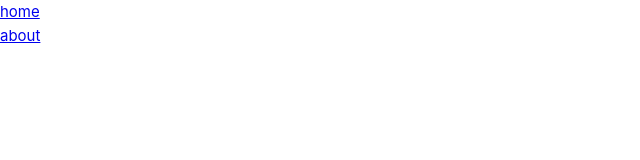
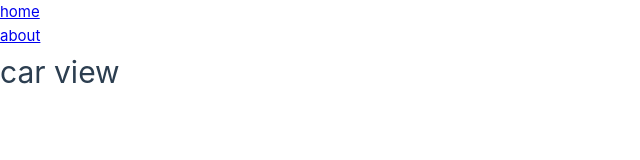
Before and after one commit to ZheerBarzan/Vue-routing, a Vue app: page /cars/1 in a window 1280 px wide. Before the commit this address had no page. Shown: the top 160 px of the page, without its empty margins (0-640 px from the left). Built offline with nearby package versions, Linux system fonts and the light colour scheme.

Commit message:
now every route has its own vue

```diff
--- a/src/router/index.js
+++ b/src/router/index.js
@@ -1,6 +1,7 @@
 import { createRouter , createWebHistory} from "vue-router";
 import Home from "../views/Home.vue";
-import About from "../views/About.vue"
+import About from "../views/About.vue";
+import CarView from "../views/CarView.vue"
 
 const router = createRouter({
 history: createWebHistory(import.meta.env.BASE_URL),
@@ -14,6 +15,11 @@ routes:[
         path: '/about',
         name:"about",
         component: About
+    },
+    {
+        path: "/cars/:id",
+        name: "car",
+        component: CarView,
     }
 ]
 })
--- /dev/null
+++ b/src/views/CarView.vue
@@ -0,0 +1,6 @@
+<template>
+
+    <div>
+        <h1>car view</h1>
+    </div>
+</template>
```
